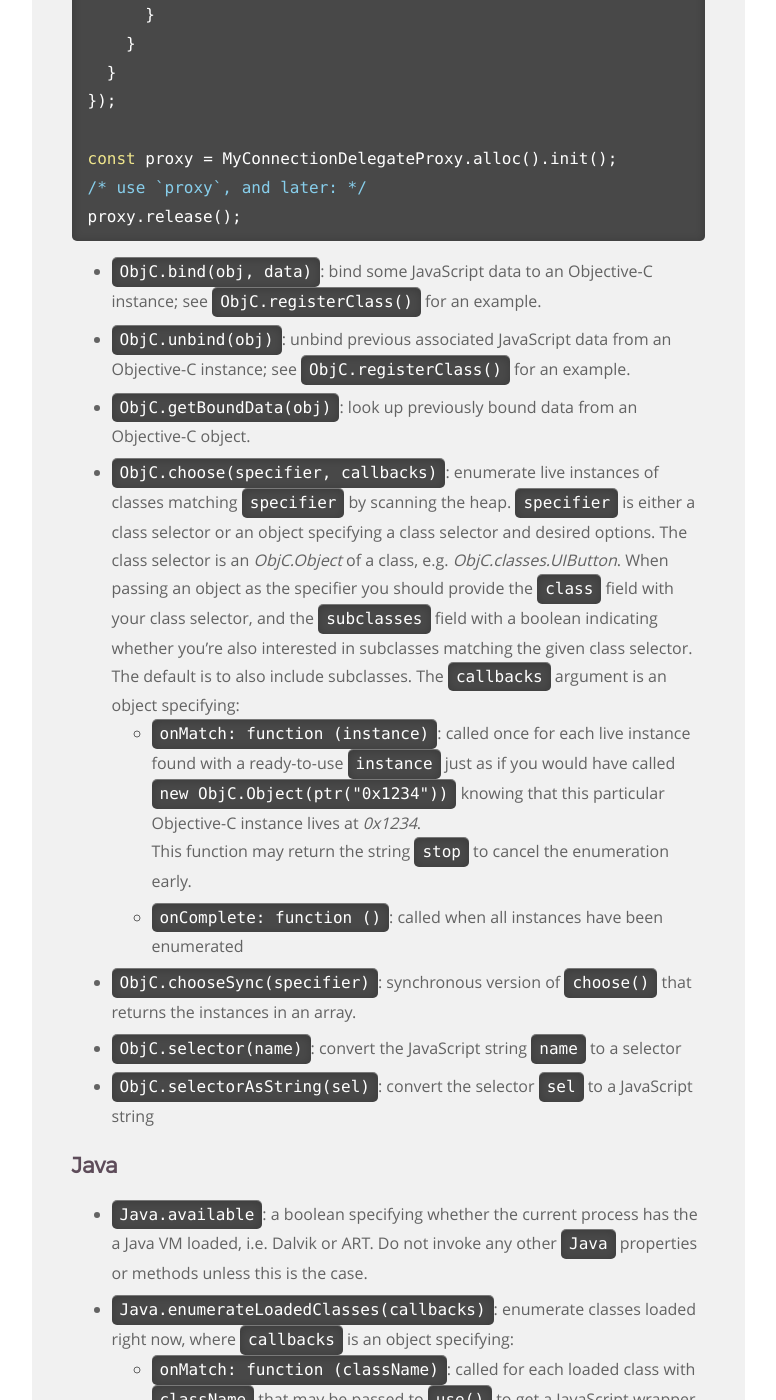
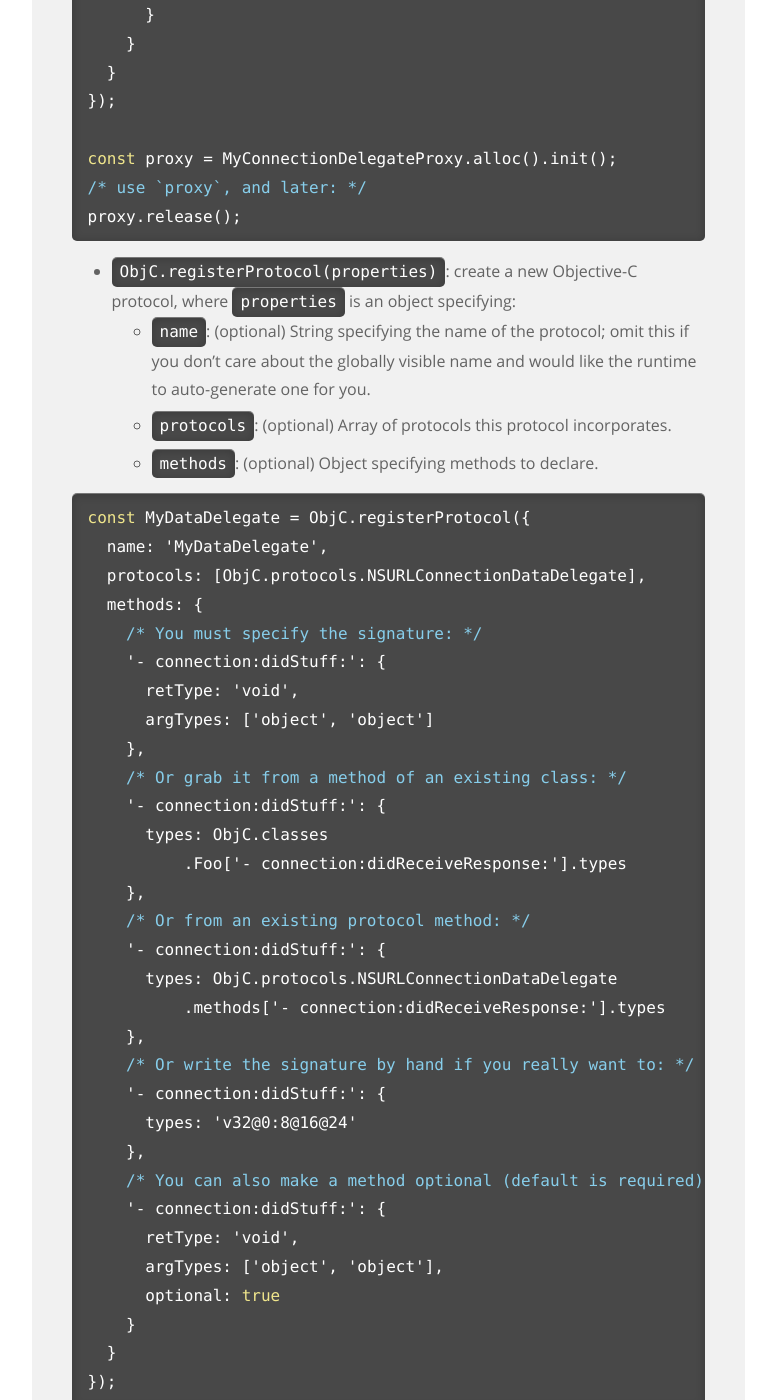
Before and after one commit to frida/frida-website, a Jekyll site: the page built from _docs/javascript-api.md, in a window 1280 px wide and 1400 px high, scrolled down 33213 px. Shown: the whole window, without its empty margins (364-1140 px from the left). Built offline with Jekyll 4.4.1, drawn with Linux system fonts in a browser that asks for light colours.

Commit message:
Document ObjC.registerProtocol()

```diff
--- a/_docs/javascript-api.md
+++ b/_docs/javascript-api.md
@@ -1349,6 +1349,49 @@ const proxy = MyConnectionDelegateProxy.alloc().init();
 proxy.release();
 {% endhighlight %}
 
++   `ObjC.registerProtocol(properties)`: create a new Objective-C protocol,
+    where `properties` is an object specifying:
+
+    -   `name`: (optional) String specifying the name of the protocol; omit this
+        if you don't care about the globally visible name and would like the
+        runtime to auto-generate one for you.
+    -   `protocols`: (optional) Array of protocols this protocol incorporates.
+    -   `methods`: (optional) Object specifying methods to declare.
+
+{% highlight js %}
+const MyDataDelegate = ObjC.registerProtocol({
+  name: 'MyDataDelegate',
+  protocols: [ObjC.protocols.NSURLConnectionDataDelegate],
+  methods: {
+    /* You must specify the signature: */
+    '- connection:didStuff:': {
+      retType: 'void',
+      argTypes: ['object', 'object']
+    },
+    /* Or grab it from a method of an existing class: */
+    '- connection:didStuff:': {
+      types: ObjC.classes
+          .Foo['- connection:didReceiveResponse:'].types
+    },
+    /* Or from an existing protocol method: */
+    '- connection:didStuff:': {
+      types: ObjC.protocols.NSURLConnectionDataDelegate
+          .methods['- connection:didReceiveResponse:'].types
+    },
+    /* Or write the signature by hand if you really want to: */
+    '- connection:didStuff:': {
+      types: 'v32@0:8@16@24'
+    },
+    /* You can also make a method optional (default is required): */
+    '- connection:didStuff:': {
+      retType: 'void',
+      argTypes: ['object', 'object'],
+      optional: true
+    }
+  }
+});
+{% endhighlight %}
+
 +   `ObjC.bind(obj, data)`: bind some JavaScript data to an Objective-C
     instance; see `ObjC.registerClass()` for an example.
 
```
